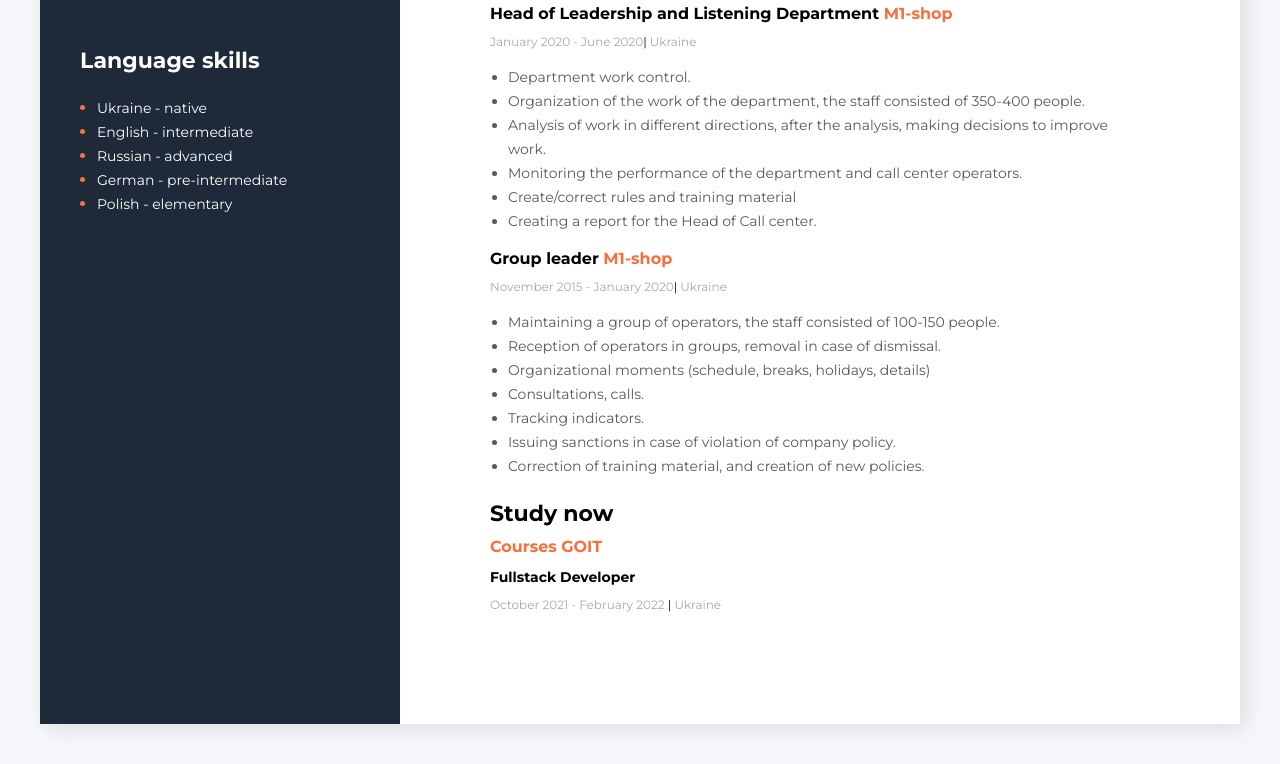
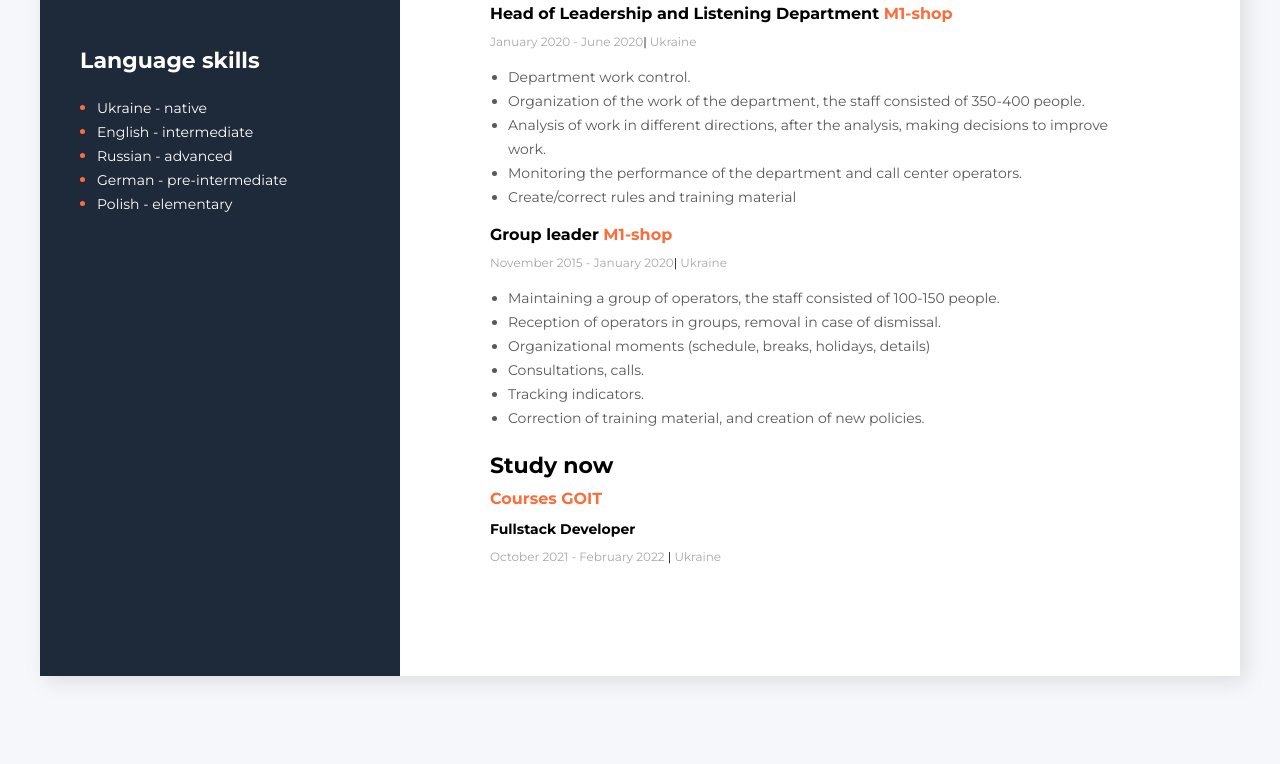
Before and after one commit to Semen-Gomzyak/Semen_Homziak_Frontend_developer, a plain HTML site: page index.html in a window 1280 px wide. Shown: the part 1295-2059 px from the top of the page. After the commit the page ends 2011 px from the top, so only its background shows below. Drawn offline with Linux system fonts and the light colour scheme.

Commit message:
delete information in company

```diff
--- a/index.html
+++ b/index.html
@@ -194,9 +194,6 @@
                 <li class="my-work-experience-duty">
                   Create/correct rules and training material
                 </li>
-                <li class="my-work-experience-duty">
-                  Creating a report for the Head of Call center.
-                </li>
               </ul>
             </div>
             <!-- Company 3-->
@@ -227,9 +224,6 @@
                 </li>
                 <li class="my-work-experience-duty">Consultations, calls.</li>
                 <li class="my-work-experience-duty">Tracking indicators.</li>
-                <li class="my-work-experience-duty">
-                  Issuing sanctions in case of violation of company policy.
-                </li>
                 <li class="my-work-experience-duty">
                   Correction of training material, and creation of new policies.
                 </li>
```
